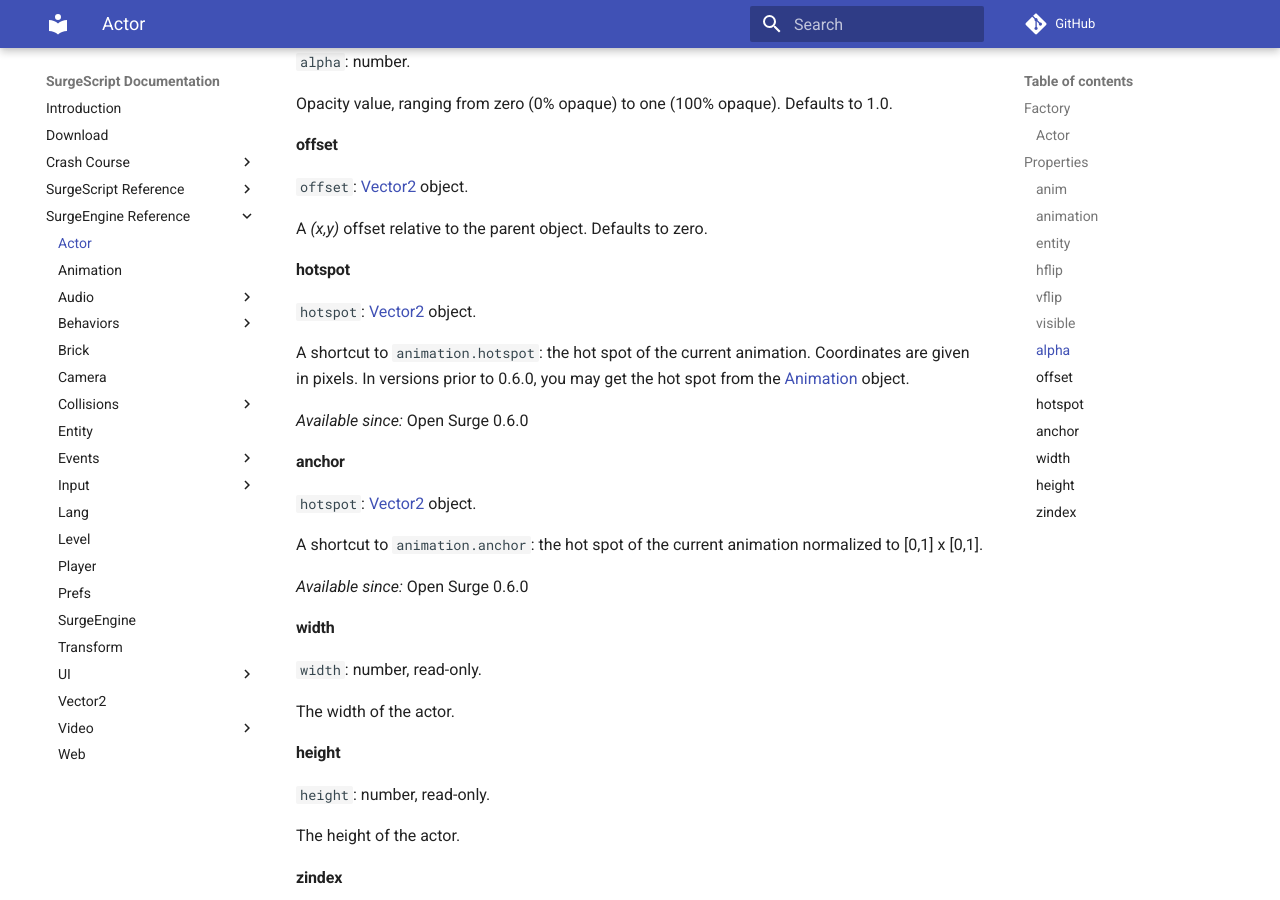
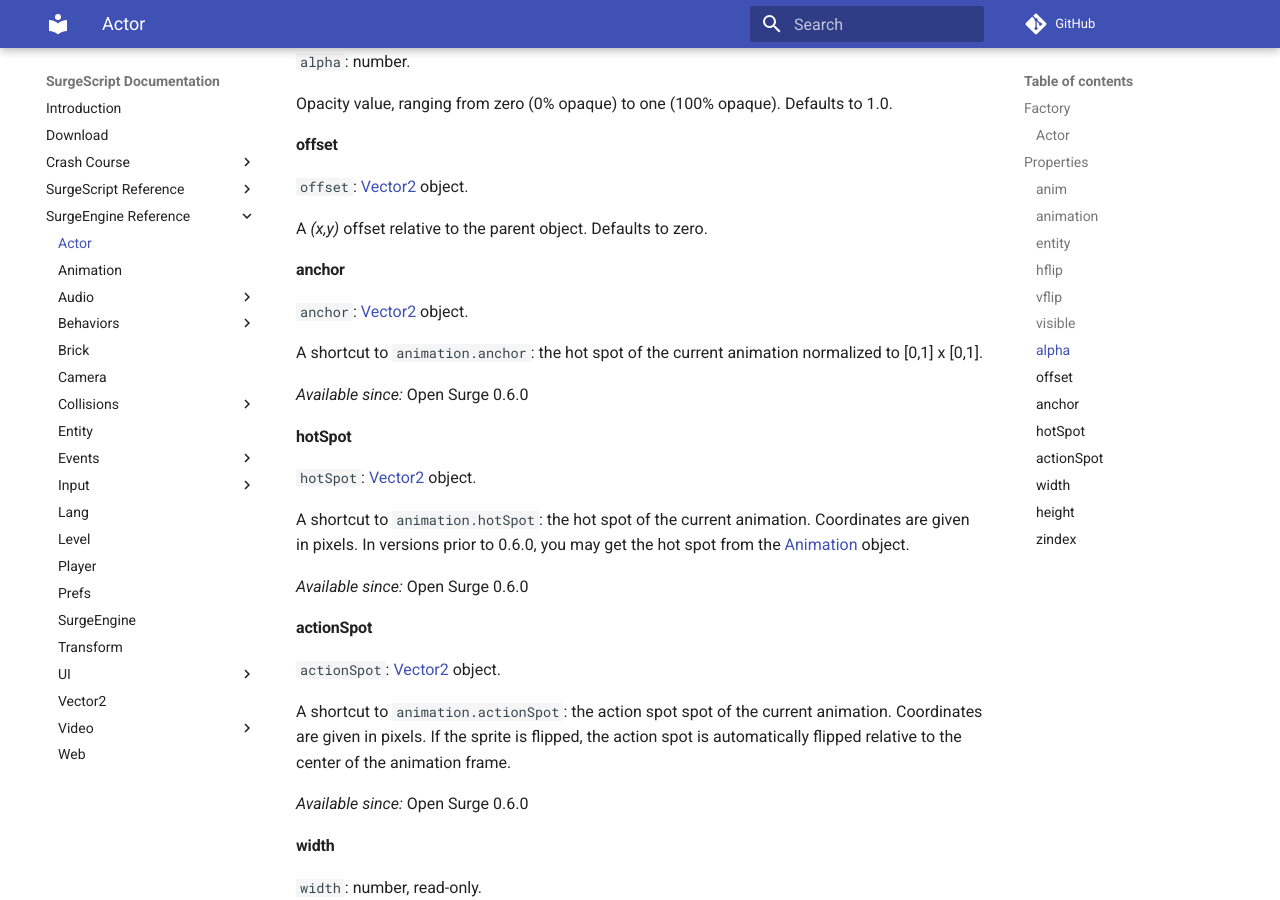
Before and after one commit to alemart/surgescript, an MkDocs documentation site: the page built from docs/engine/actor.md, in a window 1280 px wide and 900 px high, scrolled down 1717 px. Built offline with MkDocs 1.6.1 and Material for MkDocs 9.7.7, drawn with Linux system fonts in a browser that asks for light colours; comment, search, counter and statistics services are not loaded.

Commit message:
Docs: include / update action spot / hot spot (animations)

```diff
--- a/docs/engine/actor.md
+++ b/docs/engine/actor.md
@@ -88,19 +88,27 @@ Opacity value, ranging from zero (0% opaque) to one (100% opaque). Defaults to 1
 
 A *(x,y)* offset relative to the parent object. Defaults to zero.
 
-#### hotspot
+#### anchor
 
-`hotspot`: [Vector2](/engine/vector2) object.
+`anchor`: [Vector2](/engine/vector2) object.
 
-A shortcut to `animation.hotspot`: the hot spot of the current animation. Coordinates are given in pixels. In versions prior to 0.6.0, you may get the hot spot from the [Animation](/engine/animation) object.
+A shortcut to `animation.anchor`: the hot spot of the current animation normalized to [0,1] x [0,1].
 
 *Available since:* Open Surge 0.6.0
 
-#### anchor
+#### hotSpot
 
-`hotspot`: [Vector2](/engine/vector2) object.
+`hotSpot`: [Vector2](/engine/vector2) object.
 
-A shortcut to `animation.anchor`: the hot spot of the current animation normalized to [0,1] x [0,1].
+A shortcut to `animation.hotSpot`: the hot spot of the current animation. Coordinates are given in pixels. In versions prior to 0.6.0, you may get the hot spot from the [Animation](/engine/animation) object.
+
+*Available since:* Open Surge 0.6.0
+
+#### actionSpot
+
+`actionSpot`: [Vector2](/engine/vector2) object.
+
+A shortcut to `animation.actionSpot`: the action spot spot of the current animation. Coordinates are given in pixels. If the sprite is flipped, the action spot is automatically flipped relative to the center of the animation frame.
 
 *Available since:* Open Surge 0.6.0
 
```
Also changed, not shown: docs/engine/animation.md (+16 -6 lines).
